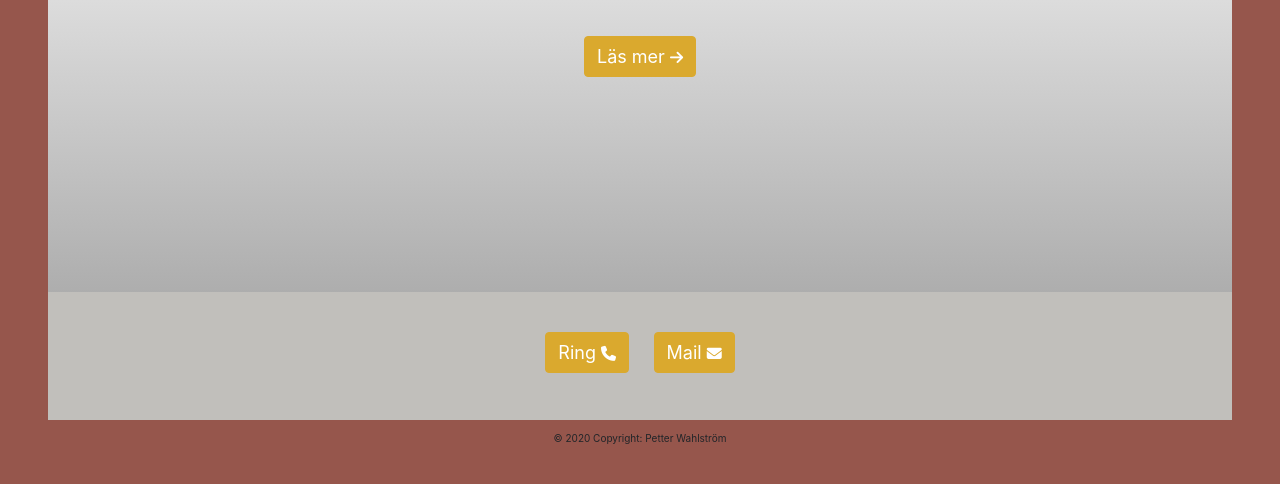
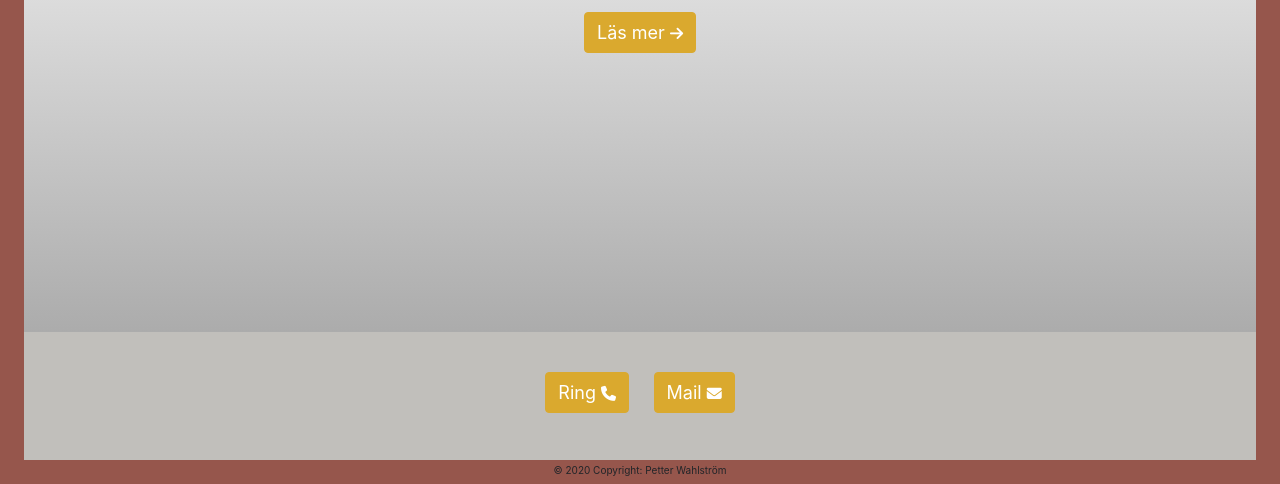
Before and after one commit to Alexanderjansson91/websitePetter, a plain HTML site: page index.html in a window 1280 px wide. Shown: the part 324-808 px from the top of the page. Drawn offline with nearby package versions, Linux system fonts and the light colour scheme.

Commit message:
layout
layout

```diff
--- a/style.css
+++ b/style.css
@@ -1,8 +1,12 @@
 
 body, html {
 
-    margin: 6vh;
+    margin-top: 3vh;
+    margin-left: 3vh;
+    margin-right: 3vh;
+    margin-bottom: 3vh;
     background: #96564C;
+
   }
 
 
@@ -19,7 +23,7 @@ body{
 .app-wrap{
     display: flex;
     flex-direction: column;
-    min-height: 80vh;
+    min-height: 88vh;
     background-image: linear-gradient(to bottom, rgba(255, 255, 255, 0.9),rgba(142, 142, 142, 0.9));
 
 }
@@ -52,7 +56,7 @@ text-align: center;
   .text{
       font-size: 10px;
       margin: 10px;
-      margin-top:6vh;
+      margin-top:5vh;
       text-align: center;
   }
 .page-footer{
```
Also changed, not shown: 1 other file.
